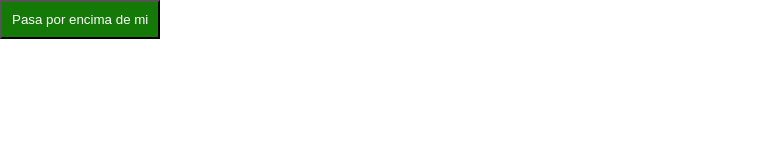
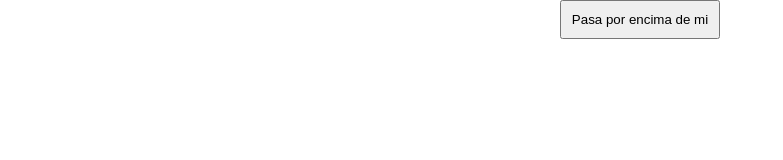
Before and after one commit to MajoGnomoKing/Ejercicio-6, a plain HTML site: page assets/index.html in a window 1280 px wide. Shown: the whole page, without its empty margins (0-783 px from the left). Drawn offline with Linux system fonts and the light colour scheme.

Commit message:
se agrega el pseudoelemento con el texto:Hecho

```diff
--- a/assets/css/styles.css
+++ b/assets/css/styles.css
@@ -1,8 +1,13 @@
 * {
     margin: 0;
     padding: 0;
+
 }
-
+body {
+    display: flex;
+    justify-content: center;
+    align-items: center;
+}
 div .boton::before {
 content: 'Pasa por encima de mi';
 }
@@ -14,4 +19,10 @@ content: 'Pasa por encima de mi';
 .boton:hover {
 color: rgb(255, 255, 255);
 background-color: rgb(21, 121, 8);
+cursor: pointer;
 }
+
+.boton:hover::before {
+    content: 'Hecho';
+
+}
```
